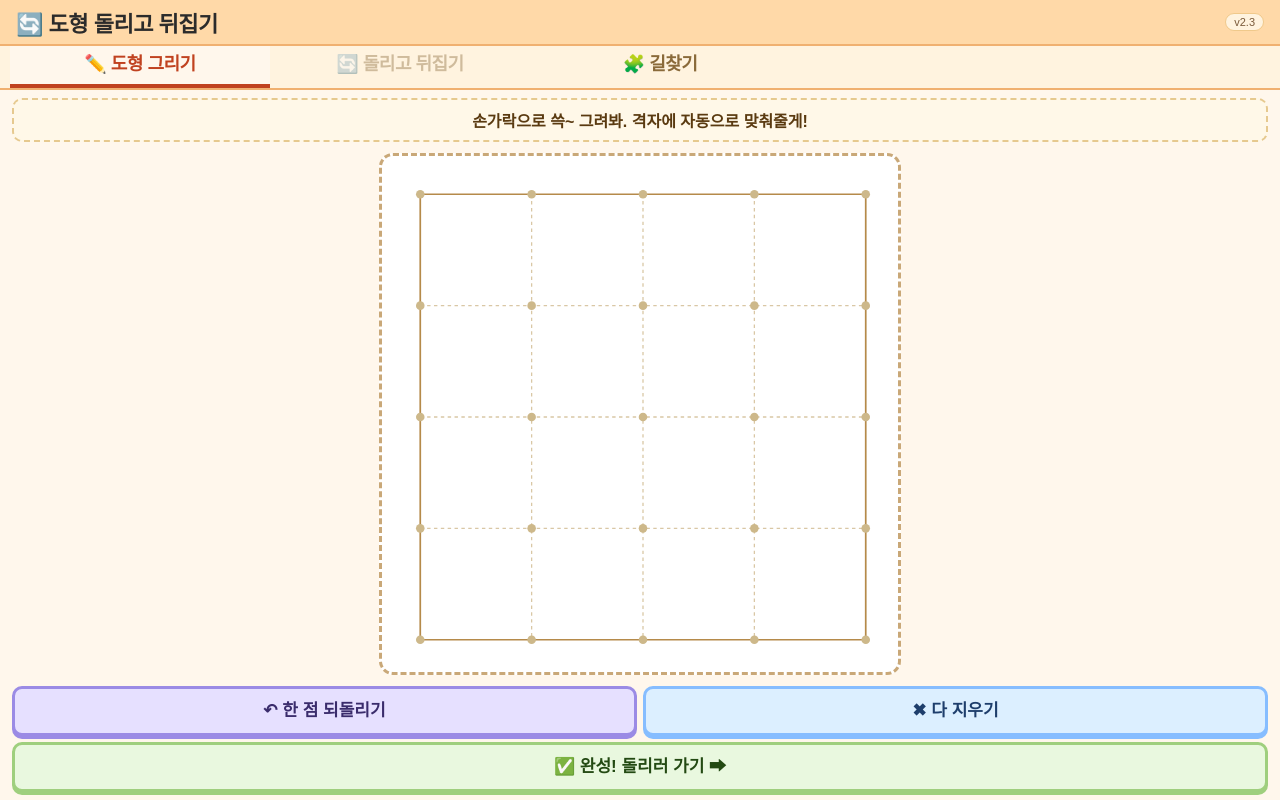
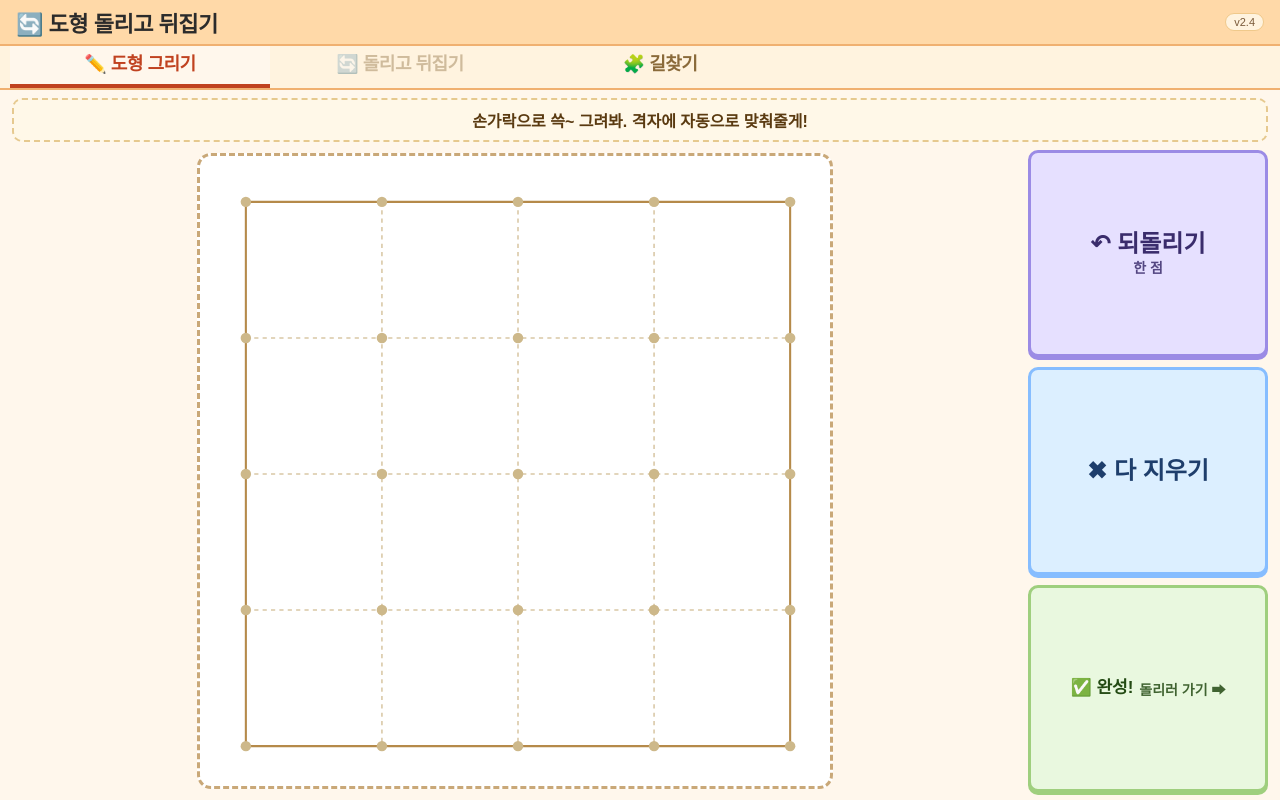
Before and after one commit to hyshin6664/dohyung-rotate, a plain HTML site: page index.html in a window 1280 px wide. Drawn offline with Linux system fonts and the light colour scheme.

Commit message:
v2.4: 그리기 화면 격자 좌측 + 버튼 우측 세로 배치, 버튼 크게

```diff
--- a/index.html
+++ b/index.html
@@ -33,16 +33,18 @@
   /* ===== 도형 그리기 ===== */
   .draw-top{flex-shrink:0}
   .draw-hint{background:#fff8e8;border:2px dashed #e6c98f;border-radius:10px;padding:8px;font-size:clamp(13px,1.8vw,16px);color:#5a3a10;text-align:center;font-weight:700}
-  .draw-wrap{display:flex;justify-content:center;align-items:center;flex:1;min-height:0;min-width:0}
+  .draw-main{display:grid;grid-template-columns:minmax(0,1fr) clamp(150px, 22%, 240px);gap:10px;flex:1;min-height:0}
+  .draw-wrap{display:flex;justify-content:center;align-items:center;min-height:0;min-width:0}
   .draw-stage{background:#fff;border:3px dashed #c9a878;border-radius:14px;padding:4px;display:block}
   .draw-stage svg{display:block;touch-action:none;cursor:crosshair}
   .dot{fill:#cdb88a}
   .dot.hot{fill:#c0421f}
-  .dot-tap{fill:transparent;cursor:pointer}
   .draw-line{stroke:#c0421f;stroke-width:5;stroke-linejoin:round;stroke-linecap:round;fill:none}
   .draw-fill{fill:#ffd9c2;fill-opacity:.6;stroke:#c0421f;stroke-width:5;stroke-linejoin:round}
-  .draw-controls{display:grid;grid-template-columns:repeat(2,1fr);gap:6px;flex-shrink:0}
-  .draw-controls .btn{padding:8px;min-height:50px}
+  .draw-controls{display:flex;flex-direction:column;gap:10px;min-height:0;min-width:0}
+  .draw-controls .btn{flex:1;min-height:0;padding:8px;font-size:clamp(14px,2vw,20px)}
+  .draw-controls .btn b{font-size:clamp(16px,2.4vw,24px)}
+  .draw-controls .btn small{font-size:clamp(11px,1.4vw,14px);margin-top:4px}
 
   /* ===== 돌리기 화면 ===== */
   .play-wrap{display:grid;grid-template-columns:minmax(0,1fr) minmax(0,1fr);gap:10px;flex:1;min-height:0}
@@ -107,7 +109,7 @@
 <body>
 <header>
   <h1>🔄 도형 돌리고 뒤집기</h1>
-  <span class="ver">v2.3</span>
+  <span class="ver">v2.4</span>
 </header>
 
 <nav class="tabs">
@@ -120,15 +122,17 @@
   <div class="draw-top">
     <div class="draw-hint" id="drawHint">손가락으로 쓱~ 그려봐. 격자에 자동으로 맞춰줄게!</div>
   </div>
+  <div class="draw-main">
     <div class="draw-wrap">
       <div class="draw-stage">
         <svg id="drawSvg" viewBox="0 0 600 600"></svg>
       </div>
     </div>
     <div class="draw-controls">
-    <button class="btn move" id="drawUndo"><b>↶ 한 점 되돌리기</b></button>
+      <button class="btn move" id="drawUndo"><b>↶ 되돌리기</b><small>한 점</small></button>
       <button class="btn flip" id="drawClear"><b>✖ 다 지우기</b></button>
-    <button class="btn reset" id="drawDone" style="grid-column:span 2"><b>✅ 완성! 돌리러 가기 ➡</b></button>
+      <button class="btn reset" id="drawDone"><b>✅ 완성!</b><small>돌리러 가기 ➡</small></button>
+    </div>
   </div>
 </section>
 
```
Lines whose indentation alone changed are shown as unchanged.
